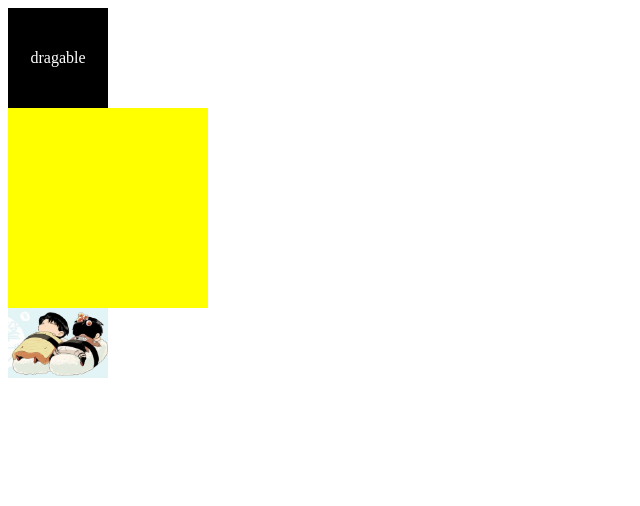
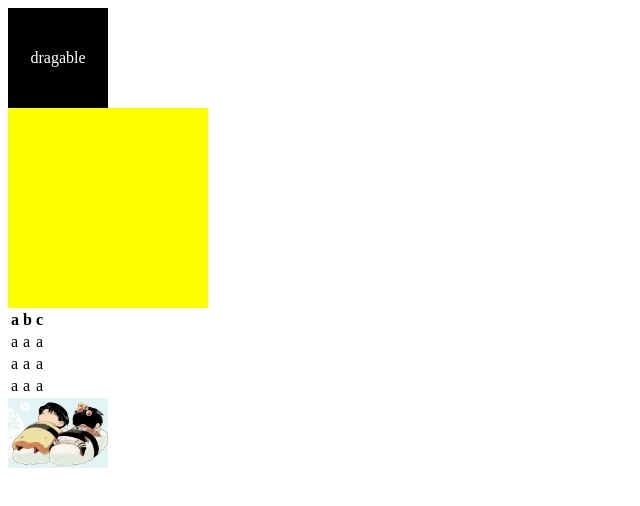
Before and after one commit to wumengqiang/practise-drag-and-drop, a plain HTML site: page index.html in a window 1280 px wide. Shown: the whole page, without its empty margins (0-640 px from the left). Drawn offline with Linux system fonts and the light colour scheme.

Commit message:
On branch master  Changes to be committed: 	modified:   index.html

```diff
--- a/index.html
+++ b/index.html
@@ -8,6 +8,32 @@
     <body>
         <div draggable='true' class='drag-1'>dragable</div>
         <div class='container'></div>
+        <table draggable='false'>
+            <thead>
+                <tr>
+                    <th>a</th>
+                    <th>b</th>
+                    <th>c</th>
+                </tr>
+            </thead>
+            <tbody>
+                <tr draggable='true'>
+                    <td>a</td>
+                    <td>a</td>
+                    <td>a</td>
+                </tr>
+                <tr draggable='true'>
+                    <td>a</td>
+                    <td>a</td>
+                    <td>a</td>
+                </tr>
+                <tr draggable='true'>
+                    <td>a</td>
+                    <td>a</td>
+                    <td>a</td>
+                </tr>
+            </tbody>
+        </table>
         <script src='js/main.js'></script>
     </body>
 </html>
```
